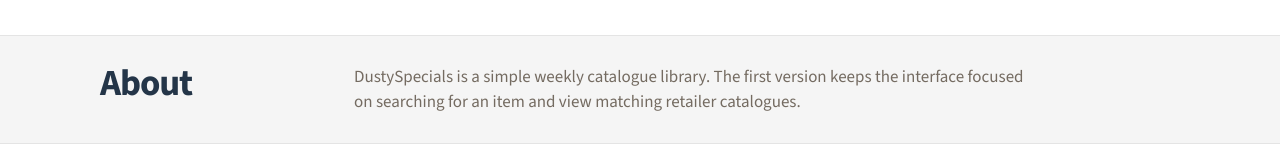
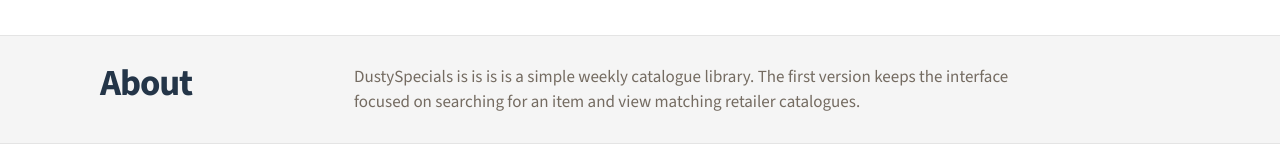
Before and after one commit to BBongwe/Official-DustySpecials, a plain HTML site: page index.html in a window 1280 px wide. Shown: the part 885-1050 px from the top of the page. Drawn offline with nearby package versions, Linux system fonts and the light colour scheme.

```diff
--- a/index.html
+++ b/index.html
@@ -102,7 +102,7 @@
         <div class="container about-inner">
           <h2 id="about-title">About</h2>
           <p>
-            DustySpecials is a simple weekly catalogue library. The
+            DustySpecials is is is  is a simple weekly catalogue library. The
             first version keeps the interface focused on searching for an item and
             view matching retailer catalogues.
           </p>
```
